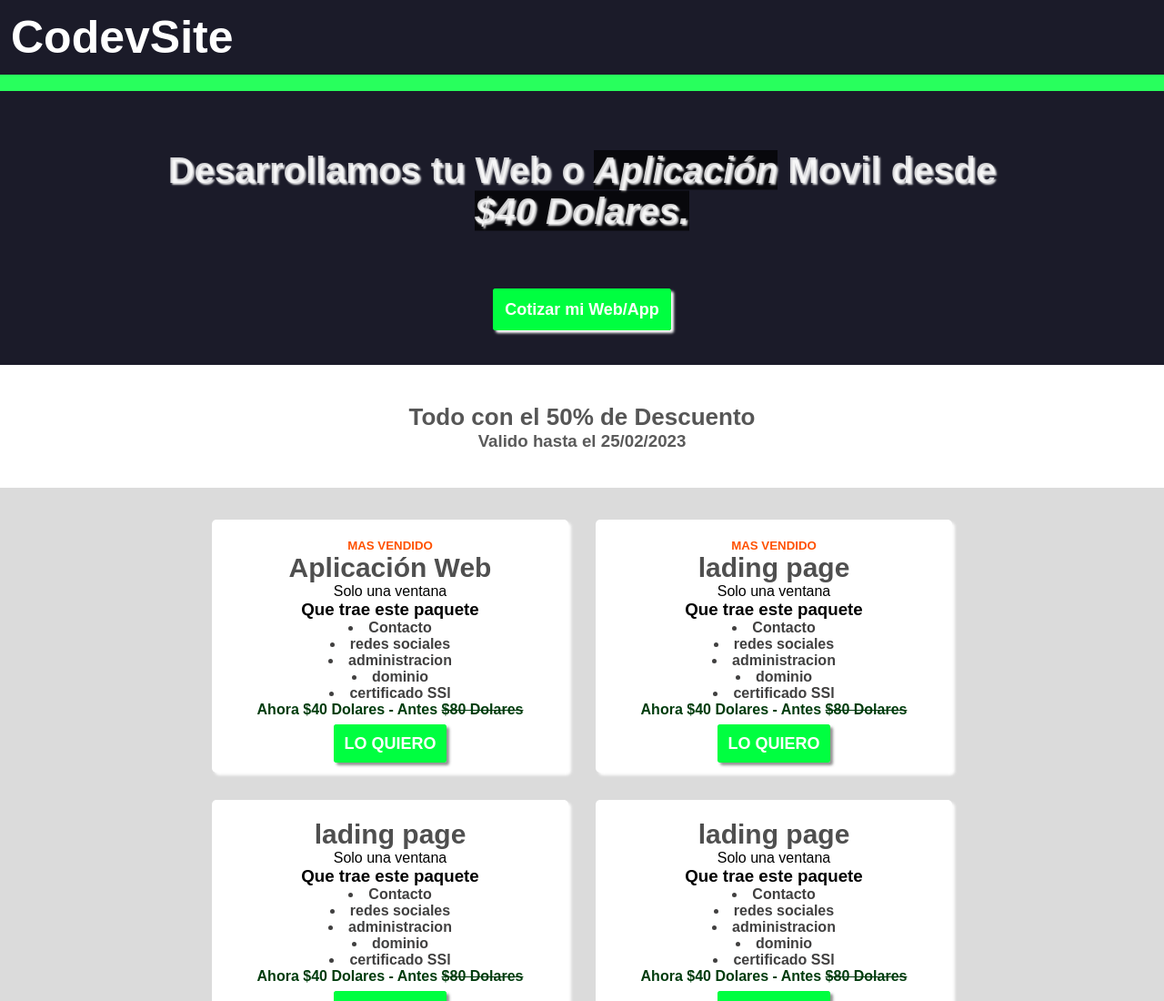
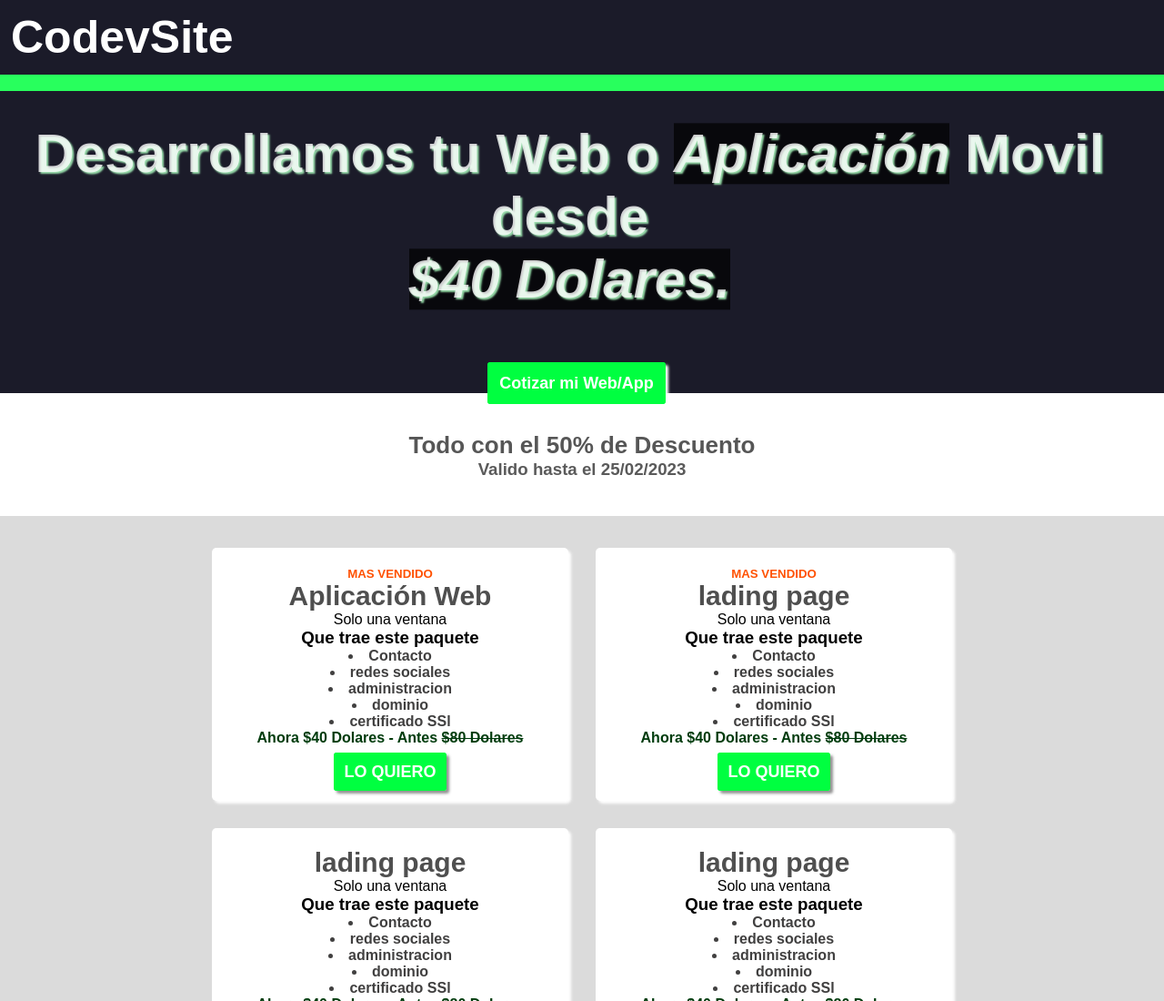
Before and after one commit to Victormartinezvergara/codevsite1, a plain HTML site: page index.html in a window 1280 px wide. Shown: the top 1100 px of the page at 91% size. Drawn offline with Linux system fonts and the light colour scheme.

Commit message:
Update estilos.css

```diff
--- a/estilos.css
+++ b/estilos.css
@@ -66,14 +66,14 @@ section{
     background-color: rgb(27, 27, 41);
     justify-content: center;
     text-align: center;
-    padding: 50px 50px 50px 50px;
+    padding: 14px 12px 0px 0px;
 }
 
 .titulo h1{
-    font-size: 40px;
+    font-size: 60px;
     color: rgba(255, 255, 255, 0.796);
-    margin: 10px 40px 80px 40px;
-    text-shadow: 2px 2px 2px rgba(0, 255, 64, 0.856);
+    margin: 10px 40px 80px 25px;
+    text-shadow: 2px 2px 2px rgba(173, 253, 193, 0.856);
     animation-name: a;
     animation-duration: 2s;
     animation-iteration-count: infinite;
@@ -81,11 +81,11 @@ section{
 
 @keyframes a{
     0%{
-        text-shadow: 2px 2px 2px rgba(0, 255, 64, 0.856);
+
         transform: translateX(0);
     }
     50%{
-        text-shadow: 2px 2px 2px rgba(255, 255, 255, 0.856);
+
         transform: translateY(5%);
     }
 }
```
